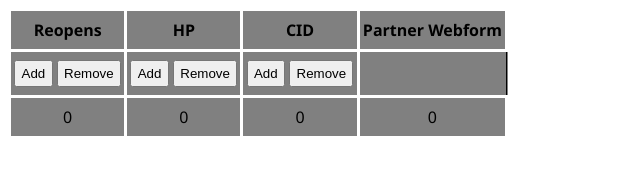
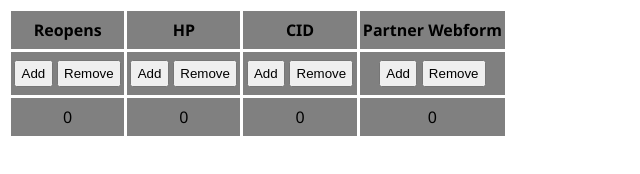
Before and after one commit to bunkbail/tallycounter, a plain HTML site: page index.html in a window 1280 px wide. Shown: the whole page, without its empty margins (0-640 px from the left). Drawn offline with Linux system fonts and the light colour scheme.

Commit message:
Update index.html

```diff
--- a/index.html
+++ b/index.html
@@ -21,6 +21,10 @@
 				<button onclick="AddManualTally('Events')">Add</button>
 				<button onclick="RemoveManualTally('Events')">Remove</button>
 			</td>
+			<td>
+				<button onclick="AddManualTally('Events')">Add</button>
+				<button onclick="RemoveManualTally('Events')">Remove</button>
+			</td>
 		</tr>
 		<tr>
 			<td id="txtPages" data-tallykey="Pages">0</td>
```
